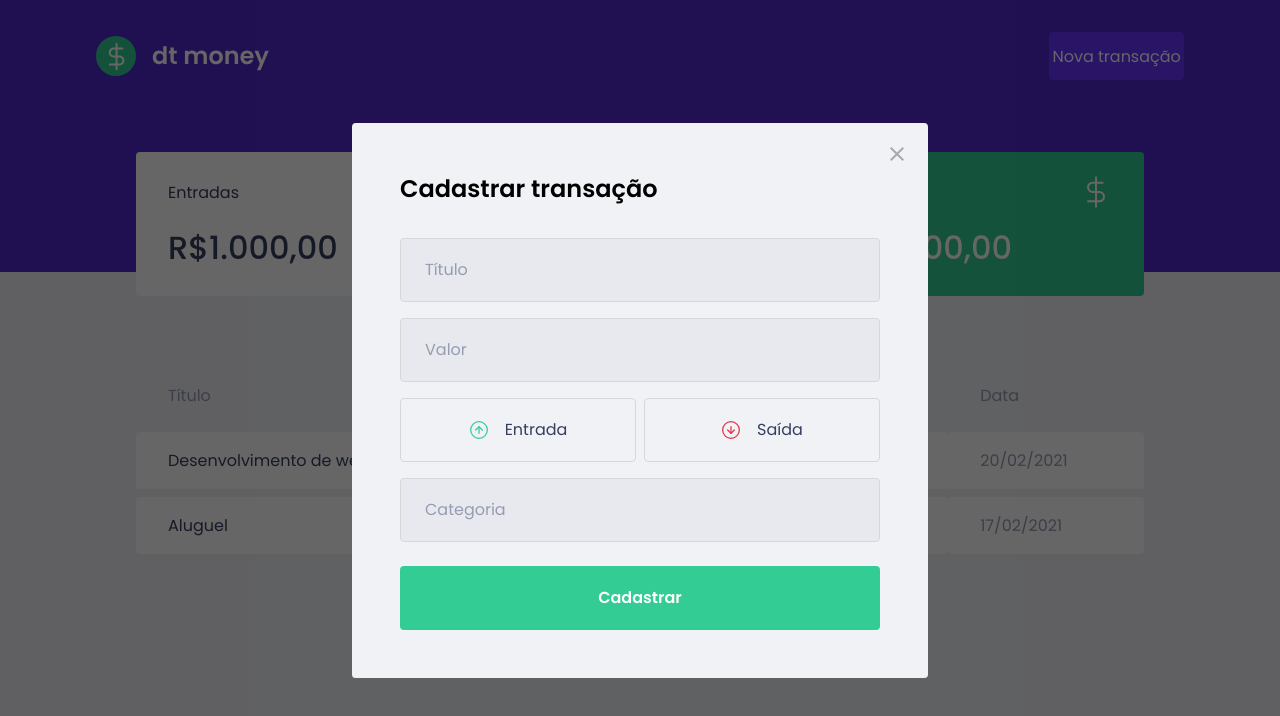
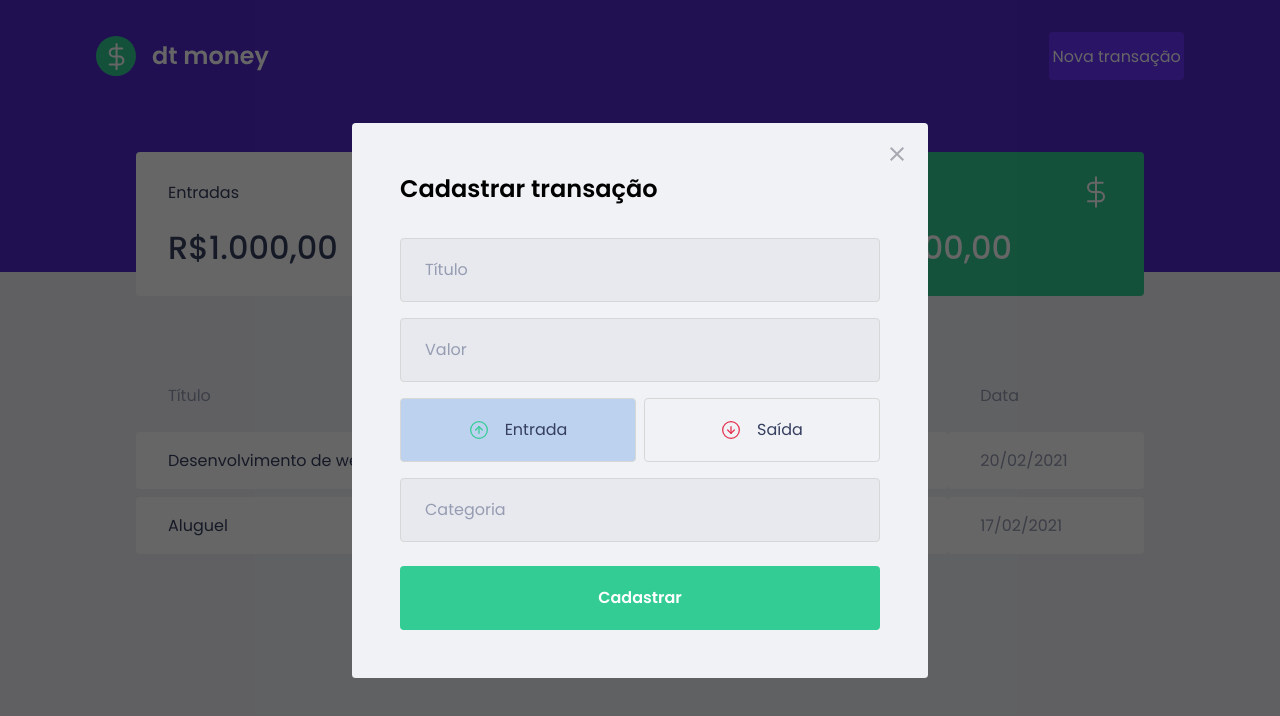
Before and after one commit to renanvzd/ignite-ch2-dtmoney, a React (Create React App) app: page / in a window 1280 px wide. Both pictures are taken after a click on the button "Nova transação". Shown: the top 716 px of the page. Built offline with nearby package versions, Linux system fonts and the light colour scheme; no server answers; what miragejs would draw is missing.

Commit message:
Funcionamento dos botoes

```diff
--- a/src/Components/NewTransactionModal/index.tsx
+++ b/src/Components/NewTransactionModal/index.tsx
@@ -2,7 +2,8 @@
 import incomeImg from '../../assets/income.svg';
 import outcomeImg from '../../assets/outcome.svg';
 import closeImg from '../../assets/close.svg';
-import { Container, TransactionTypeContainer } from './styles';
+import { Container, TransactionTypeContainer, RadioBox } from './styles';
+import { useState } from 'react';
 
 Modal.setAppElement('#root');
 
@@ -12,6 +13,8 @@
 }
 
 export function NewTransactionModal({ isOpen, onRequestClose}: NewTransactionModalProps) {
+  const [type, setType] = useState('deposit');
+
   return (
     <Modal
     isOpen={isOpen}
@@ -38,16 +41,22 @@
     />
 
     <TransactionTypeContainer>
-      <button
-      type="button">
+      <RadioBox
+      type="button"
+      onClick={() => {setType('deposit'); }}
+      isActive={type === 'deposit'}
+      >
         <img src={incomeImg} alt="Entrada" />
         <span>Entrada</span>
-      </button>
-      <button
-      type="button">
+      </RadioBox>
+      <RadioBox
+      type="button"
+      onClick={() => {setType('withdraw'); }}
+      isActive={type === 'withdraw'}
+      >
         <img src={outcomeImg} alt="Saída" />
         <span>Saída</span>
-      </button>
+      </RadioBox>
     </TransactionTypeContainer>
 
     <input
--- a/src/Components/NewTransactionModal/styles.ts
+++ b/src/Components/NewTransactionModal/styles.ts
@@ -54,13 +54,18 @@
   display: grid;
   grid-template-columns: 1fr 1fr;
   gap: 0.5rem;
+`;
 
-  button {
+interface RadioBoxProps {
+  isActive: boolean;
+}
+
+export const RadioBox = styled.button<RadioBoxProps>`
     height: 4rem;
     border: 1px solid #d7d7d7;
     border-radius: 0.25rem;
 
-    background: transparent;
+    background: ${(props) => props.isActive ? '#BCD2EE' : 'transparent'};
 
     display: flex;
     align-items: center;
@@ -83,5 +88,4 @@
       color: var(--text-title);
 
     }
-  }
-`;
+`
```
